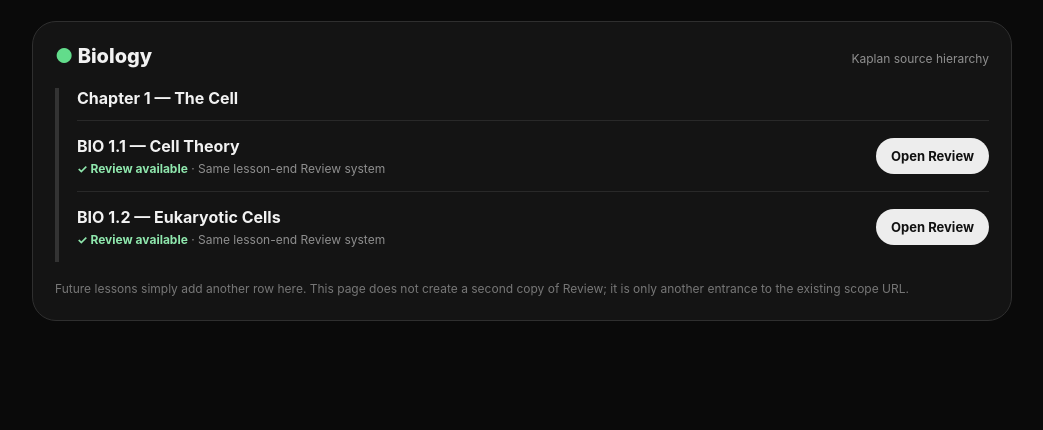
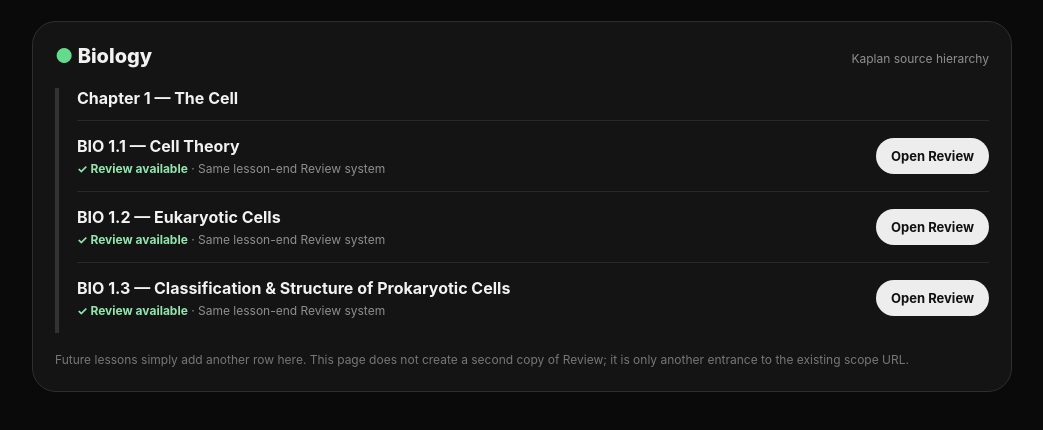
Before and after one commit to hussainmsalman04/brainserver, a website: page public/lesson-reviews.html in a window 1280 px wide. Shown: the part 202-632 px from the top of the page, without its empty margins (118-1161 px from the left). Drawn offline with Linux system fonts and the light colour scheme.

Commit message:
Update lesson-reviews.html

```diff
--- a/public/lesson-reviews.html
+++ b/public/lesson-reviews.html
@@ -51,6 +51,17 @@
           <a class="btn" href="/recall.html?scope=1.2">Open Review</a>
         </div>
       </div>
+      <div class="lesson">
+  <div>
+    <div class="lesson-title">BIO 1.3 — Classification &amp; Structure of Prokaryotic Cells</div>
+    <div class="meta">
+      <span class="done">✓ Review available</span> · Same lesson-end Review system
+    </div>
+  </div>
+  <div class="actions">
+    <a class="btn" href="recall.html?scope=1.3">Open Review</a>
+  </div>
+</div>
     </div>
 
     <div class="note">
```
